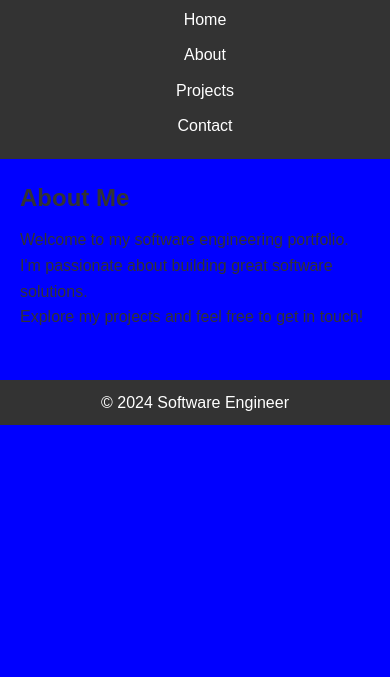
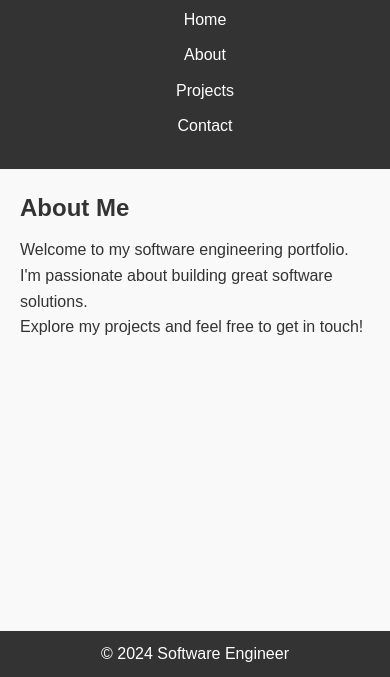
Before and after one commit to hestifanos/hestifanos.github.io, a plain HTML site: page index.html in a window 390 px wide. Shown: the part 167-844 px from the top of the page. Drawn offline with Linux system fonts and the light colour scheme.

Commit message:
Update styles.css

```diff
--- a/styles.css
+++ b/styles.css
@@ -3,7 +3,6 @@ body, h1, h2, h3, p, ul, li {
     margin: 0;
     padding: 0;
     box-sizing: border-box;
-
 }
 
 /* Global styles */
@@ -12,7 +11,9 @@ body {
     line-height: 1.6;
     background-color: #f9f9f9;
     color: #333;
-    background-color: blue;
+    min-height: 100vh;
+    display: flex;
+    flex-direction: column;
 }
 
 header {
@@ -24,6 +25,9 @@ header {
 
 nav ul {
     list-style: none;
+    display: flex;
+    justify-content: center;
+    margin-bottom: 20px;
 }
 
 nav ul li {
@@ -42,6 +46,7 @@ nav ul li a:hover {
 }
 
 main {
+    flex: 1; /* Allows main content to take up remaining space */
     padding: 20px;
 }
 
@@ -74,9 +79,13 @@ ul li {
     header {
         padding: 10px;
     }
-    nav {
-        height: auto;
+
+    nav ul {
+        flex-direction: column;
+        align-items: center;
+        margin-bottom: 10px;
     }
+
     nav ul li {
         display: block;
         margin: 0;
```
